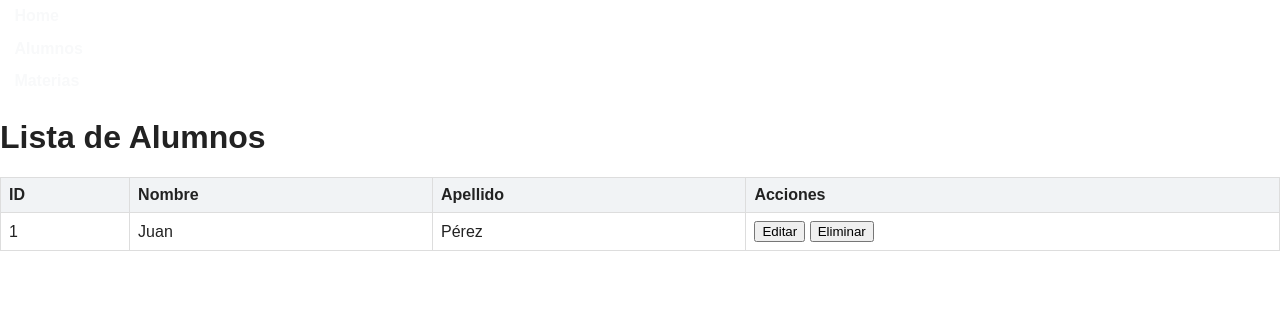
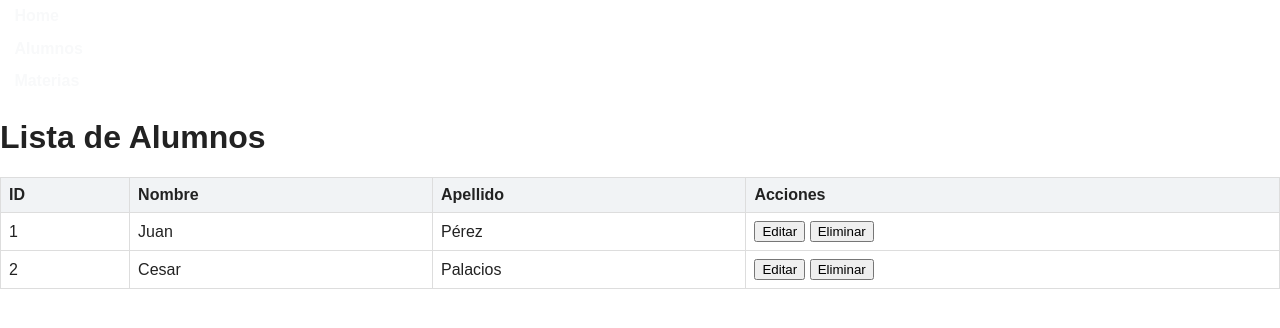
Before and after one commit to czr11/clase12EMH, a plain HTML site: page alumnos.html in a window 1280 px wide. Drawn offline with Linux system fonts and the light colour scheme.

Commit message:
fila con mi nombre

```diff
--- a/alumnos.html
+++ b/alumnos.html
@@ -35,6 +35,14 @@
                     <button class="delete-btn">Eliminar</button>
                 </td>
             </tr>
+            <tr>
+                <td>2</td>
+                <td>Cesar</td>
+                <td>Palacios</td>
+                <td>
+                    <button class="edit-btn">Editar</button>
+                    <button class="delete-btn">Eliminar</button>
+                </td>
         </tbody>
     </table>
     <script src="main.js"></script>
```
